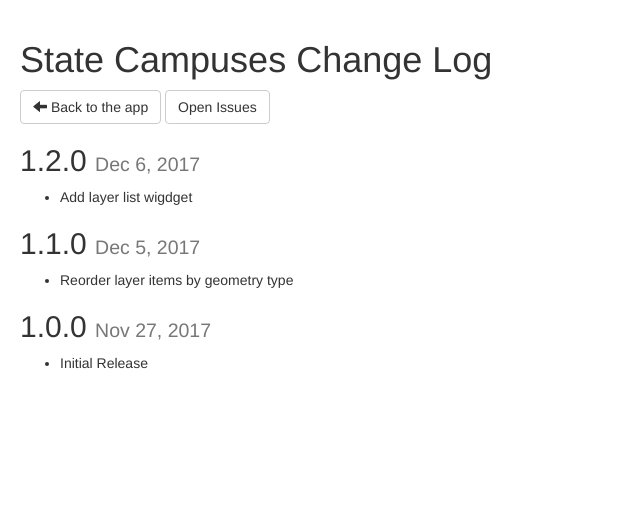
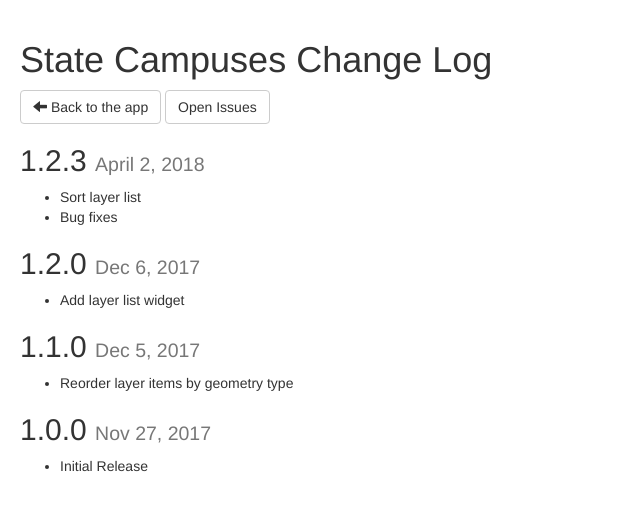
Before and after one commit to agrc/StateCampuses, a website: page _src/ChangeLog.html in a window 1280 px wide. Shown: the whole page, without its empty margins (0-640 px from the left). Drawn offline with nearby package versions, Linux system fonts and the light colour scheme.

Commit message:
Release v1.2.3

```diff
--- a/_src/ChangeLog.html
+++ b/_src/ChangeLog.html
@@ -14,9 +14,14 @@
     <h1>State Campuses Change Log</h1>
     <a href="./" class="btn btn-default"><span class="glyphicon glyphicon-arrow-left"></span> Back to the app</a>
     <a href="https://github.com/agrc/statecampuses/issues?state=open" class="btn btn-default">Open Issues</a>
+    <h2>1.2.3 <small>April 2, 2018</small></h2>
+    <ul>
+        <li>Sort layer list</li>
+        <li>Bug fixes</li>
+    </ul>
     <h2>1.2.0 <small>Dec 6, 2017</small></h2>
     <ul>
-        <li>Add layer list wigdget</li>
+        <li>Add layer list widget</li>
     </ul>
     <h2>1.1.0 <small>Dec 5, 2017</small></h2>
     <ul>
--- a/_src/app/config.js
+++ b/_src/app/config.js
@@ -48,7 +48,7 @@ define([
 
         // version.: String
         //      The version number.
-        version: '1.2.2',
+        version: '1.2.3',
 
         // apiKey: String
         //      The api key used for services on api.mapserv.utah.gov
--- a/_src/app/package.json
+++ b/_src/app/package.json
@@ -1,6 +1,6 @@
 {
     "name": "state-campuses.app",
-    "version": "1.2.2",
+    "version": "1.2.3",
     "main": "main",
     "description": "state-campuses",
     "homepage": "https://github.com/agrc/",
--- a/bower.json
+++ b/bower.json
@@ -1,6 +1,6 @@
 {
   "name": "state-campuses",
-  "version": "1.2.2",
+  "version": "1.2.3",
   "dependencies": {
     "esri": "arcgis-js-api#~3.22.0",
     "layer-selector": "agrc-layer-selector#~1.1.1",
--- a/package.json
+++ b/package.json
@@ -1,6 +1,6 @@
 {
   "name": "state-campuses",
-  "version": "1.2.2",
+  "version": "1.2.3",
   "description": "state-campuses",
   "homepage": "",
   "keywords": [
```
